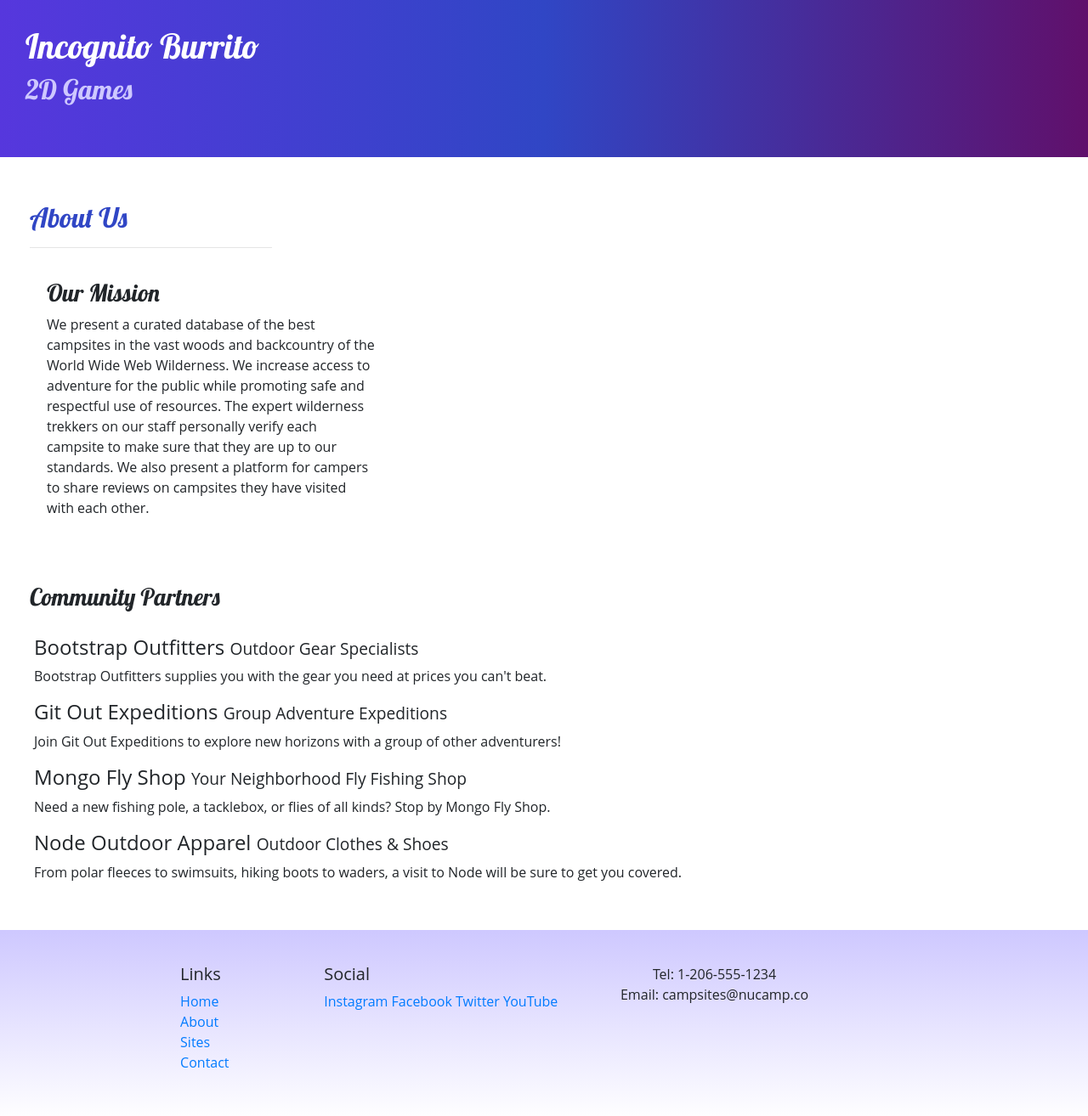
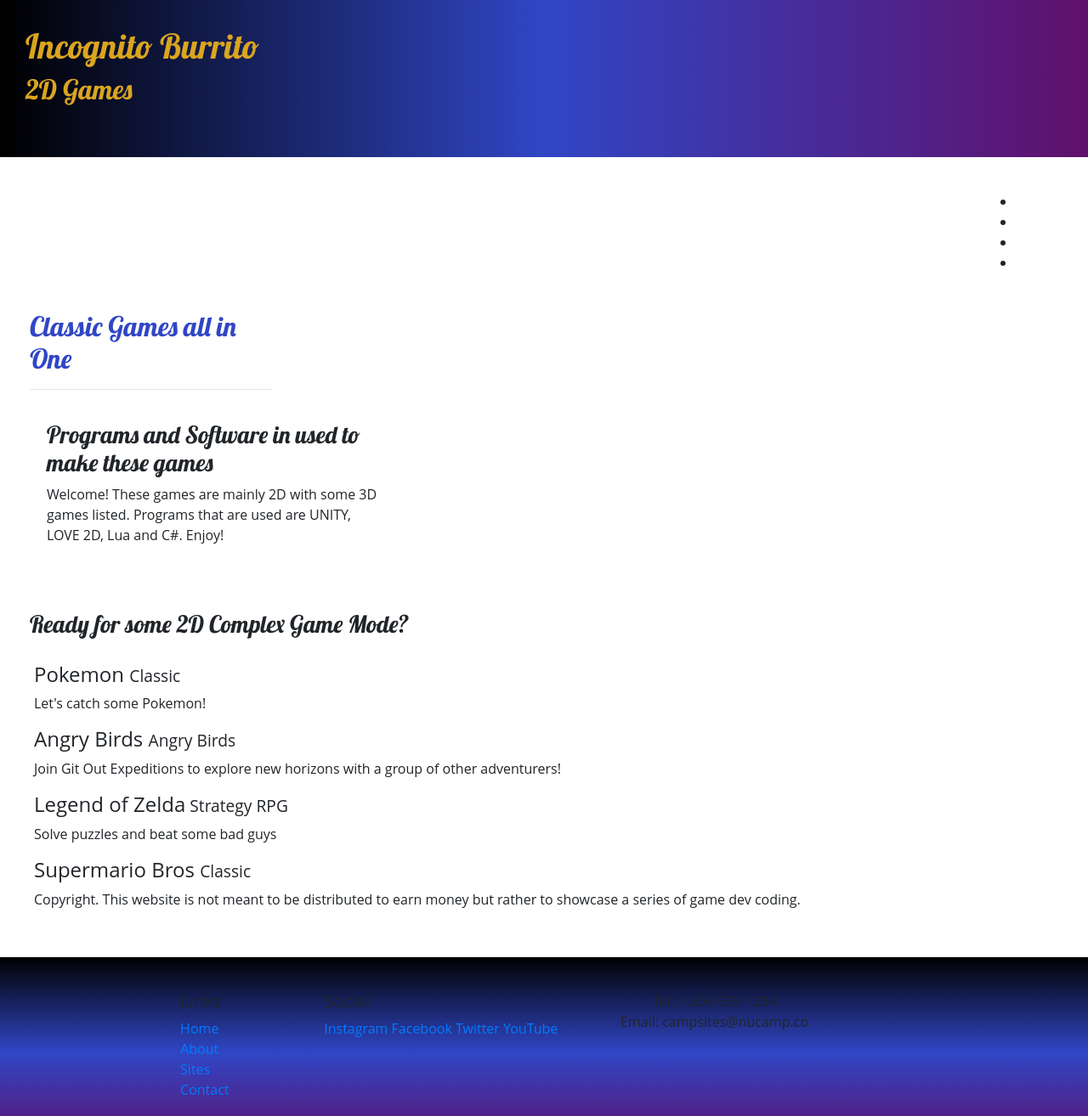
Before and after one commit to incognitosudo/nucampsite2, a website: page incognitoburrito.html in a window 1280 px wide. Shown: the top 1314 px of the page at 85% size. Drawn offline with nearby package versions, Linux system fonts and the light colour scheme.

Commit message:
added different color scheme

```diff
--- a/css/incognitoburrito.css
+++ b/css/incognitoburrito.css
@@ -11,18 +11,18 @@
 }
 
 header h2 {
-    color: #CEC8FF;
+    color: goldenrod;
 }
 
 footer {
-    background-image: linear-gradient(#CEC8FF, white);
+    background-image: linear-gradient(black, #3046C5, #60106B);
     padding: 20px 0;
 }
 
 .jumbotron {
     padding: 10px;
-    background-image: linear-gradient(to right, #5637DD, #3046C5, #60106B);
-    color: white;
+    background-image: linear-gradient(to right, black, #3046C5, #60106B);
+    color: goldenrod;
 }
 
 .row-content {
@@ -39,3 +39,7 @@
     margin-left: 20px;
     margin-right: 1200px;
 }
+
+.background {
+    color: goldenrod;
+}
--- a/incognitoburrito.html
+++ b/incognitoburrito.html
@@ -29,17 +29,37 @@
         </div>
     </header>
 
+    <!--Bootstrap Nav Bar-->
+<nav class="navbar navbar-expand-smnavbar-dark sticky-top">
+    <div class="container">
+        <button class="navbar-toggler ml-auto" type="button" data-toggle="collapse" data-targe="#nucampNavbar">
+            <span class="navbar-toggler-icon"></span>
+        </button>
+
+            <div class>
+                <ul>
+                    <li><a> </a></li>
+                    <li><a> </a></li>
+                    <li><a> </a></li>
+                    <li><a> </a></li>
+                </ul>
+            </div>
+
+    </div>
+</nav>
+
+    <!--End of Bootstrap Nav Bar-->
             <div class="row-content align-items-left">
                 <div class="col-sm-4 order-sm-last col-md-3">
-                    <h2>About Us</h2>
+                    <h2>Classic Games all in One</h2>
                     <hr />
                 </div>
 
                 <div>
                     <div class="row row-content">
                         <div class="col-lg-4 order-sm-last col-md-5">
-                        <h3>Our Mission</h3>
-                        <p>We present a curated database of the best campsites in the vast woods and backcountry of the World Wide Web Wilderness. We increase access to adventure for the public while promoting safe and respectful use of resources. The expert wilderness trekkers on our staff personally verify each campsite to make sure that they are up to our standards. We also present a platform for campers to share reviews on campsites they have visited with each other.</p>
+                        <h3>Programs and Software in used to make these games</h3>
+                        <p>Welcome! These games are mainly 2D with some 3D games listed. Programs that are used are UNITY, LOVE 2D, Lua and C#. Enjoy!</p>
                     </div>
                     </div>
                 </div>
@@ -49,17 +69,17 @@
         <div>
             <div class="row-content align-items-center">
                 <div class="col-sm-5 col-md-5">
-                    <h3>Community Partners</h3>
+                    <h3>Ready for some 2D Complex Game Mode?</h3>
                 </div>
                     <div class="row-content">
-                        <h4>Bootstrap Outfitters <small>Outdoor Gear Specialists</small></h4>
-                        <p>Bootstrap Outfitters supplies you with the gear you need at prices you can't beat.</p>
-                        <h4>Git Out Expeditions <small>Group Adventure Expeditions</small></h4>
+                        <h4>Pokemon <small>Classic</small></h4>
+                        <p>Let's catch some Pokemon!</p>
+                        <h4>Angry Birds <small>Angry Birds </small></h4>
                         <p>Join Git Out Expeditions to explore new horizons with a group of other adventurers!</p>
-                        <h4>Mongo Fly Shop <small>Your Neighborhood Fly Fishing Shop</small></h4>
-                        <p>Need a new fishing pole, a tacklebox, or flies of all kinds? Stop by Mongo Fly Shop.</p>
-                        <h4>Node Outdoor Apparel <small>Outdoor Clothes & Shoes</small></h4>
-                        <p>From polar fleeces to swimsuits, hiking boots to waders, a visit to Node will be sure to get you covered.</p>
+                        <h4>Legend of Zelda<small> Strategy RPG</small></h4>
+                        <p>Solve puzzles and beat some bad guys</p>
+                        <h4>Supermario Bros <small> Classic </small></h4>
+                        <p>Copyright. This website is not meant to be distributed to earn money but rather to showcase a series of game dev coding.</p>
                     </div>
             </div>
         </div>
--- a/package.json
+++ b/package.json
@@ -58,6 +58,7 @@
     "fill-range": "^7.0.1",
     "finalhandler": "^1.1.0",
     "follow-redirects": "^1.15.1",
+    "font-awesome": "^4.7.0",
     "fresh": "^0.5.2",
     "fs-extra": "^3.0.1",
     "fsevents": "^2.3.2",
@@ -150,7 +151,7 @@
     "lite": "lite-server",
     "start": "npm run lite",
     "test": "echo \"Error: no test specified\" && exit 1"
-    },
+  },
   "author": "",
   "license": "ISC"
 }
```
Also changed, not shown: index.html (+1 -0 lines), 1 other file.
